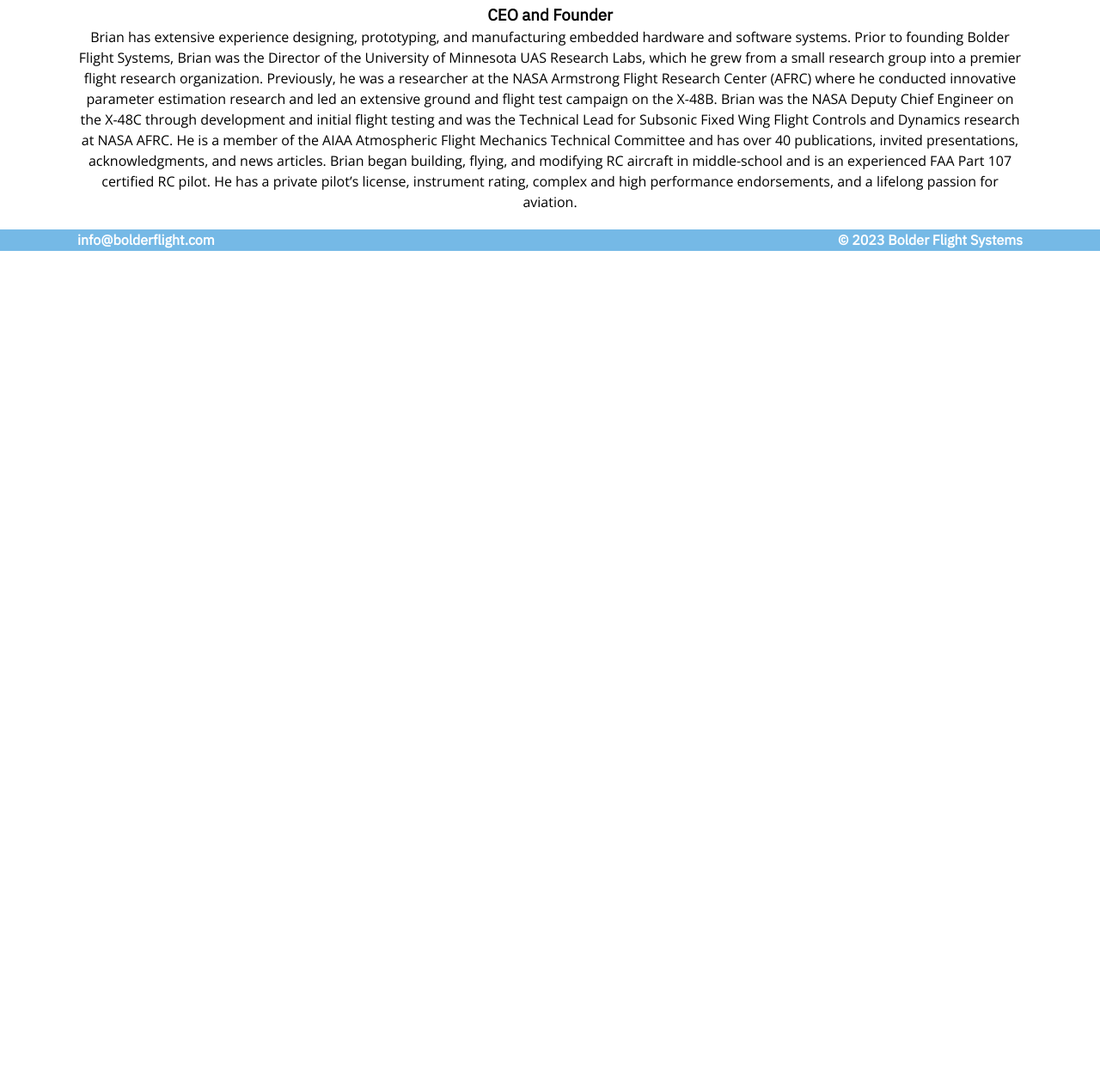
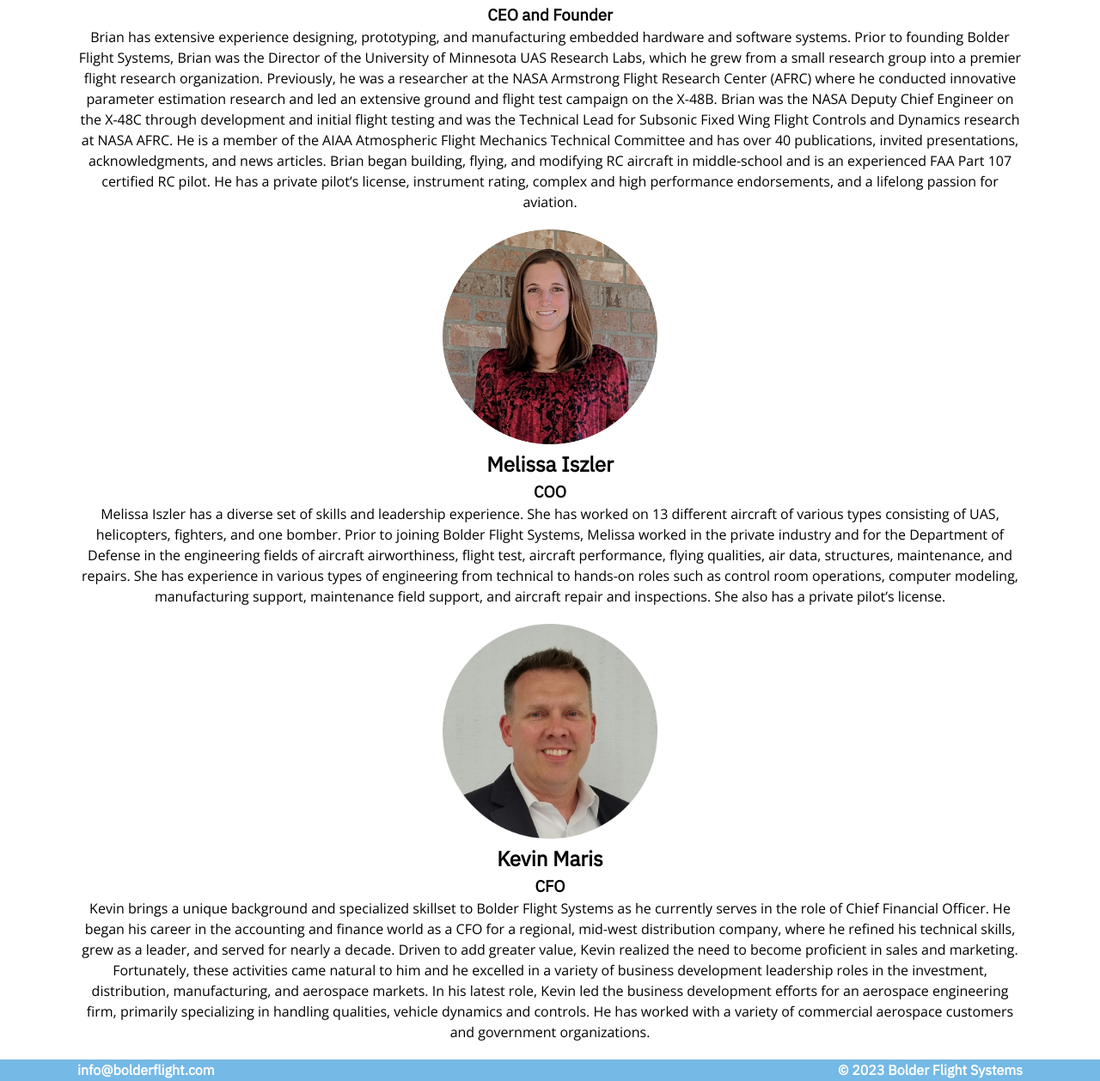
Before and after one commit to bolderflight/bolderflight.github.io, a plain HTML site: page about.html in a window 1280 px wide. Shown: the part 510-1768 px from the top of the page at 86% size. Before the commit the page ends 802 px from the top, so only its background shows below. Drawn offline with nearby package versions, Linux system fonts and the light colour scheme.

Commit message:
Added rest of team

```diff
--- a/about.html
+++ b/about.html
@@ -40,6 +40,18 @@
         <h3 class="head">CEO and Founder</h3>
         <p class="desc">Brian has extensive experience designing, prototyping, and manufacturing embedded hardware and software systems. Prior to founding Bolder Flight Systems, Brian was the Director of the University of Minnesota UAS Research Labs, which he grew from a small research group into a premier flight research organization. Previously, he was a researcher at the NASA Armstrong Flight Research Center (AFRC) where he conducted innovative parameter estimation research and led an extensive ground and flight test campaign on the X-48B. Brian was the NASA Deputy Chief Engineer on the X-48C through development and initial flight testing and was the Technical Lead for Subsonic Fixed Wing Flight Controls and Dynamics research at NASA AFRC. He is a member of the AIAA Atmospheric Flight Mechanics Technical Committee and has over 40 publications, invited presentations, acknowledgments, and news articles. Brian began building, flying, and modifying RC aircraft in middle-school and is an experienced FAA Part 107 certified RC pilot. He has a private pilot’s license, instrument rating, complex and high performance endorsements, and a lifelong passion for aviation.</p>
       </div>
+      <div class="team-box">
+        <img class="team-img"src="./images/mqi.png">
+        <h2 class="head">Melissa Iszler</h2>
+        <h3 class="head">COO</h3>
+        <p class="desc">Melissa Iszler has a diverse set of skills and leadership experience. She has worked on 13 different aircraft of various types consisting of UAS, helicopters, fighters, and one bomber. Prior to joining Bolder Flight Systems, Melissa worked in the private industry and for the Department of Defense in the engineering fields of aircraft airworthiness, flight test, aircraft performance, flying qualities, air data, structures, maintenance, and repairs. She has experience in various types of engineering from technical to hands-on roles such as control room operations, computer modeling, manufacturing support, maintenance field support, and aircraft repair and inspections. She also has a private pilot’s license.</p>
+      </div>
+      <div class="team-box">
+        <img class="team-img" src="./images/kwm.png">
+        <h2 class="head">Kevin Maris</h2>
+        <h3 class="head">CFO</h3>
+        <p class="desc">Kevin brings a unique background and specialized skillset to Bolder Flight Systems as he currently serves in the role of Chief Financial Officer.  He began his career in the accounting and finance world as a CFO for a regional, mid-west distribution company, where he refined his technical skills, grew as a leader, and served for nearly a decade.  Driven to add greater value, Kevin realized the need to become proficient in sales and marketing.  Fortunately, these activities came natural to him and he excelled in a variety of business development leadership roles in the investment, distribution, manufacturing, and aerospace markets.  In his latest role, Kevin led the business development efforts for an aerospace engineering firm, primarily specializing in handling qualities, vehicle dynamics and controls.  He has worked with a variety of commercial aerospace customers and government organizations.</p>
+      </div>
     </div>
   </main>
   <footer>
```
Also changed, not shown: images/kwm.png (added), images/mqi.png (added).
